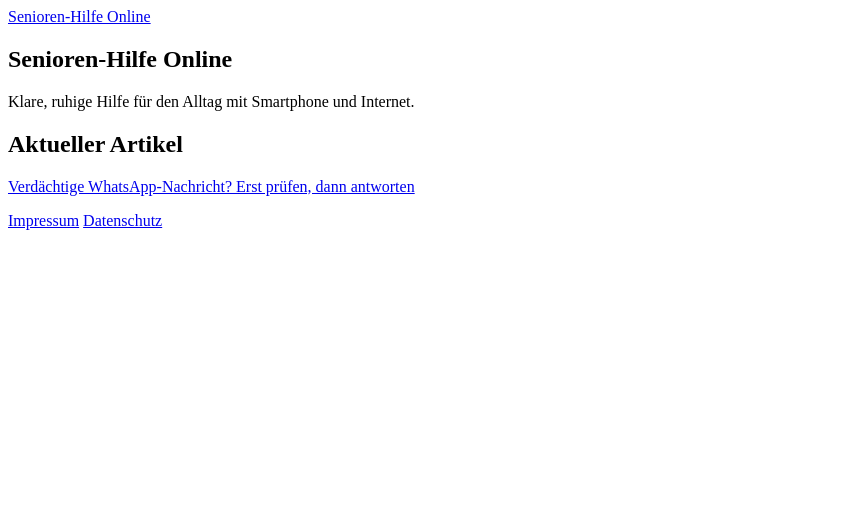
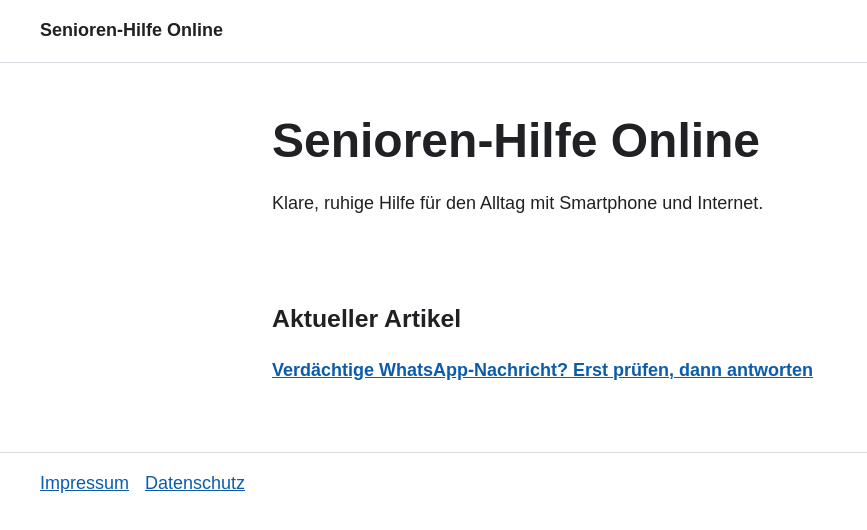
Before and after one commit to charizzzzard/Senioren-Hilfe-Online, a plain HTML site: page public_site/index.html in a window 1280 px wide. Shown: the whole page, without its empty margins (0-867 px from the left). Drawn offline with Linux system fonts and the light colour scheme; the site is published under a folder, as on GitHub Pages, so addresses that start at the root find nothing.

Commit message:
fix(pages): make public site links project-page relative

```diff
--- a/public_site/index.html
+++ b/public_site/index.html
@@ -5,12 +5,12 @@
   <meta name="viewport" content="width=device-width, initial-scale=1">
   <title>Senioren-Hilfe Online</title>
   <meta name="robots" content="noindex, nofollow">
-  <link rel="stylesheet" href="/assets/styles.css">
+  <link rel="stylesheet" href="./assets/styles.css">
 </head>
 <body>
   <!-- Internal/public-prep scaffold only. Public launch blocked until legal placeholders are completed. -->
   <header class="site-header">
-    <a class="brand" href="/">Senioren-Hilfe Online</a>
+    <a class="brand" href="./">Senioren-Hilfe Online</a>
   </header>
   <main class="page">
     <section class="intro">
@@ -20,15 +20,15 @@
     <section class="article-list" aria-labelledby="artikel">
       <h2 id="artikel">Aktueller Artikel</h2>
       <p>
-        <a class="article-link" href="/artikel/whatsapp-betrug-checkliste/">
+        <a class="article-link" href="./artikel/whatsapp-betrug-checkliste/">
           Verdächtige WhatsApp-Nachricht? Erst prüfen, dann antworten
         </a>
       </p>
     </section>
   </main>
   <footer class="site-footer">
-    <a href="/impressum/">Impressum</a>
-    <a href="/datenschutz/">Datenschutz</a>
+    <a href="./impressum/">Impressum</a>
+    <a href="./datenschutz/">Datenschutz</a>
   </footer>
 </body>
 </html>
```
Also changed, not shown: public_site/artikel/whatsapp-betrug-checkliste/index.html (+4 -4 lines), public_site/datenschutz/index.html (+3 -3 lines), public_site/impressum/index.html (+3 -3 lines).
